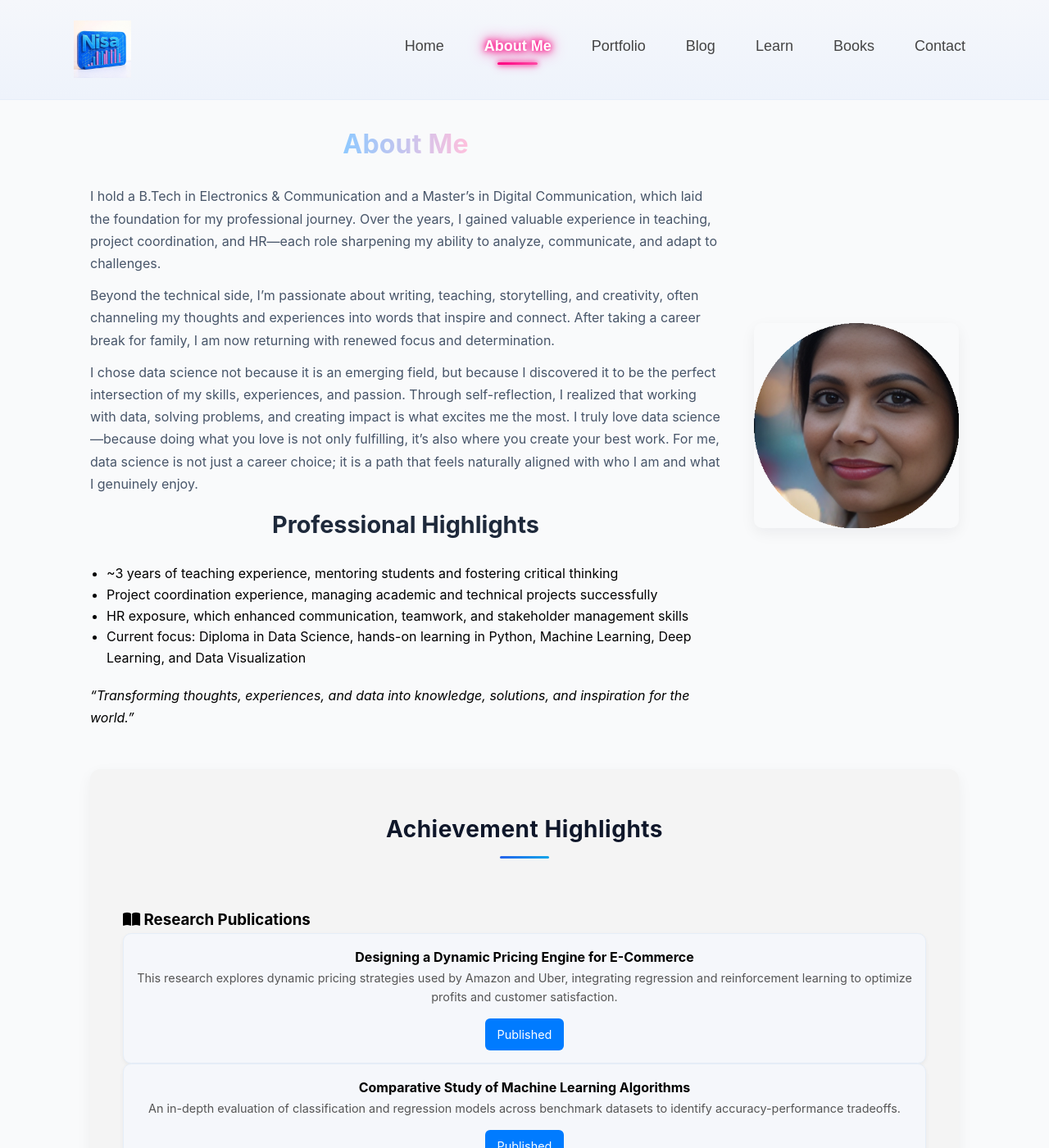
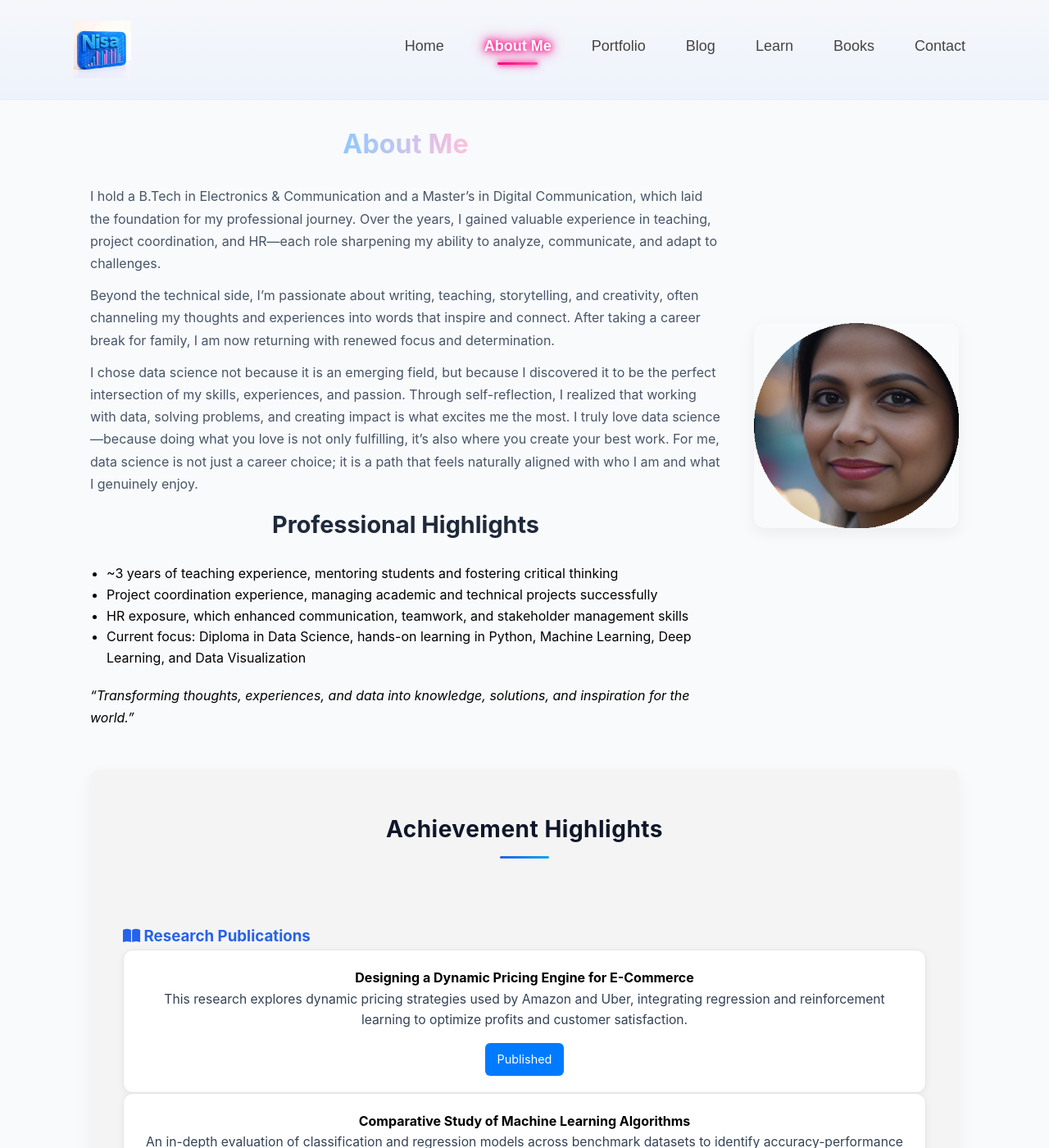
Before and after one commit to tabassumunnisa19/My_Personal_Website, a Jekyll site: the page about.html, which Jekyll copies as it is, in a window 1280 px wide and 1400 px high. Shown: the whole window at 82% size. Built offline with Jekyll 4.4.1, drawn with Linux system fonts in a browser that asks for light colours.

Commit message:
Update about.html

```diff
--- a/about.html
+++ b/about.html
@@ -46,20 +46,133 @@
   margin-bottom: 24px;
 }
 
-/* ================== Achievement Highlights (Compact) ================== */
+/* ================== Achievement Highlights ================== */
 .achievement-section {
-  margin: 40px auto;     /* reduced from 60px */
-  padding: 20px 20px;    /* reduced from 40px */
+  margin: 50px auto;
+  padding: 30px 20px;
   max-width: 1100px;
 }
 
-.achievement-block {
+/* Individual sub-section headings */
+.achievement-subtitle {
+  font-size: 1.6rem;
+  font-weight: 700;
+  margin-bottom: 20px;
+}
+
+/* Distinct colors for sub-section headings */
+.research-title { color: #2563eb; } /* Deep Blue */
+.kaggle-title { color: #0ea5e9; }   /* Cyan Blue */
+.cert-title { color: #ec4899; }     /* Pink Magenta */
+
+/* Grid layout for achievements */
+.grid {
+  display: grid;
+  grid-template-columns: repeat(auto-fit, minmax(280px, 1fr));
+  gap: 20px;
+  margin-bottom: 30px;
+}
+
+/* Individual card */
+.card {
   background: #fff;
-  border-radius: 16px;
-  padding:
+  border-radius: 12px;
+  padding: 20px;
+  border: 1px solid #e5e7eb;
+  box-shadow: 0 2px 10px rgba(0,0,0,0.06);
+  transition: transform 0.3s ease, box-shadow 0.3s ease;
+}
 
+.card:hover {
+  transform: translateY(-4px);
+  box-shadow: 0 8px 20px rgba(0,0,0,0.1);
+}
 
+.card h3 {
+  font-size: 1.25rem;
+  font-weight: 600;
+  margin-bottom: 10px;
+}
 
+/* Alternating professional colors for card titles */
+.card:nth-child(6n+1) h3 { color: #2563eb; } /* Blue */
+.card:nth-child(6n+2) h3 { color: #9333ea; } /* Purple */
+.card:nth-child(6n+3) h3 { color: #0ea5e9; } /* Teal */
+.card:nth-child(6n+4) h3 { color: #db2777; } /* Magenta */
+.card:nth-child(6n+5) h3 { color: #f59e0b; } /* Amber */
+.card:nth-child(6n+6) h3 { color: #10b981; } /* Green */
+
+.card h3:hover {
+  filter: brightness(1.2);
+}
+
+.card p {
+  color: #334155;
+  font-size: 0.98rem;
+  line-height: 1.6;
+  margin-bottom: 16px;
+}
+
+/* ================== Buttons ================== */
+.btn,
+.btn-explore {
+  display: inline-block;
+  padding: 10px 20px;
+  text-decoration: none;
+  font-weight: bold;
+  border-radius: 8px;
+  color: #ffffff !important;
+  background-color: #3b82f6 !important;
+  border: none;
+  transition: background 0.3s, transform 0.2s, box-shadow 0.2s;
+}
+
+.btn:hover,
+.btn-explore:hover {
+  background-color: #2563eb !important;
+  transform: translateY(-2px);
+  box-shadow: 0 6px 15px rgba(0,0,0,0.2);
+}
+
+.btn:active,
+.btn-explore:active {
+  background-color: #1d4ed8 !important;
+}
+
+/* Hero section buttons (left-aligned) */
+.hero-btn-wrapper {
+  display: flex;
+  justify-content: flex-start;
+  gap: 12px;
+  margin-top: 15px;
+}
+
+/* All other buttons in cards (centered) */
+.btn-wrapper {
+  display: flex;
+  justify-content: center;
+  margin-top: 15px;
+}
+
+/* Profile Image */
+.profile img {
+  width: 100%;
+  border-radius: 12px;
+  box-shadow: 0 2px 10px rgba(0,0,0,0.1);
+}
+
+/* Responsive */
+@media (max-width: 768px) {
+  .grid {
+    grid-template-columns: 1fr;
+  }
+
+  .hero-btn-wrapper {
+    flex-direction: column;
+    align-items: flex-start;
+    gap: 8px;
+  }
+}
 </style>
 
 </head>
```
